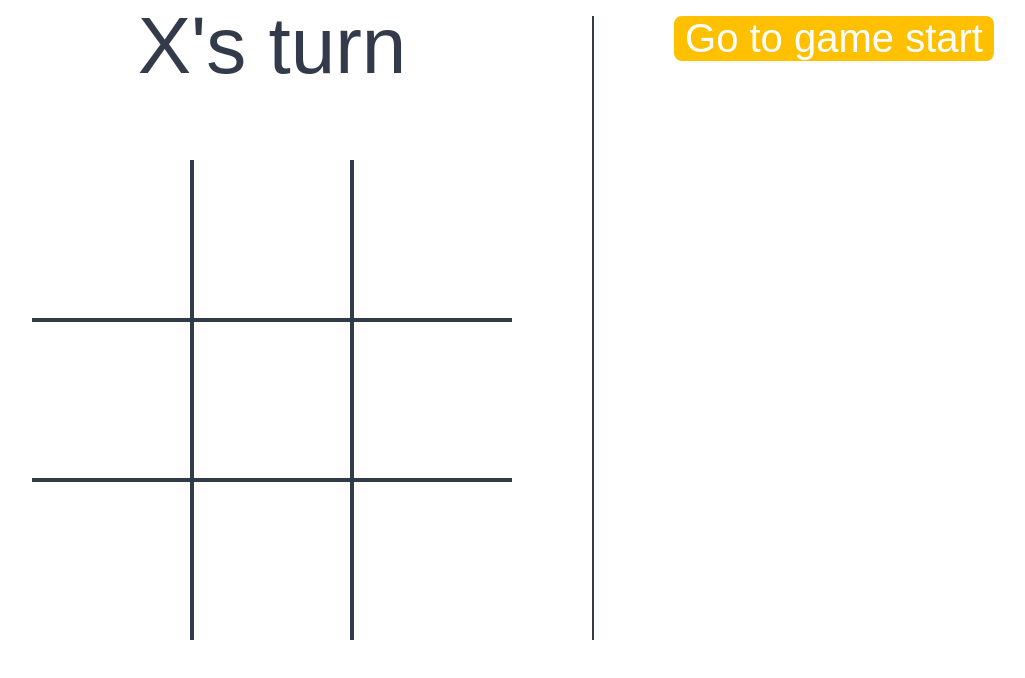
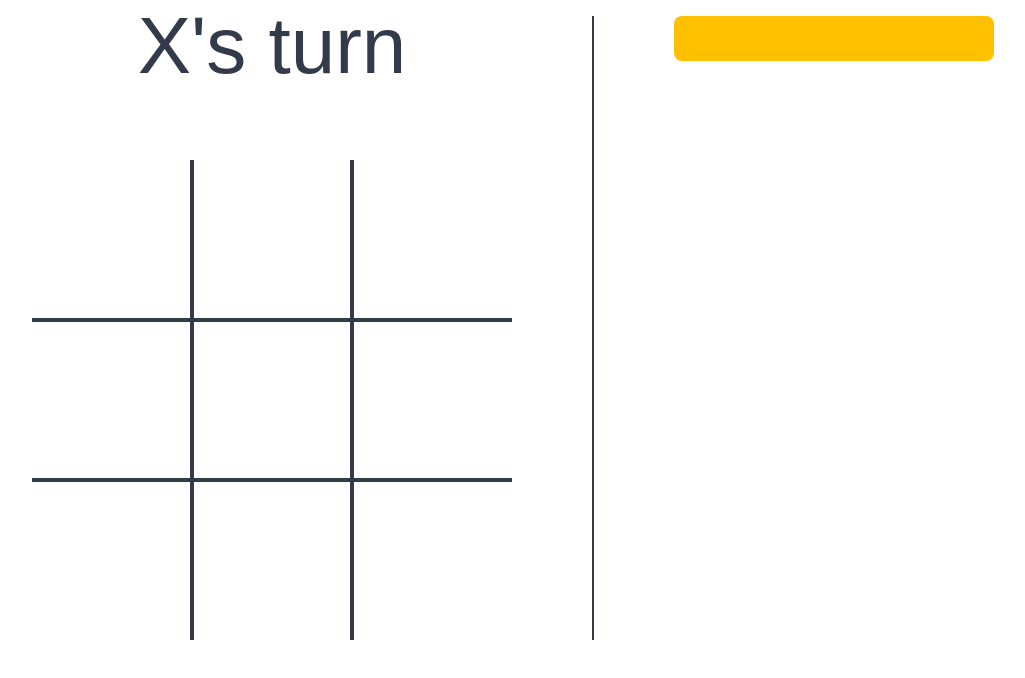
Before and after one commit to lefteris-L/react-tic-tac-toe, a React (Create React App) app: page / in a window 1280 px wide. In both pictures the pointer is over the item 961 px from the left and 38 px from the top of the page. Shown: the top 678 px of the page, without its empty margins (127-1152 px from the left). Built offline with nearby package versions, Linux system fonts and the light colour scheme.

Commit message:
edit styles

```diff
--- a/src/Components/Board/board.scss
+++ b/src/Components/Board/board.scss
@@ -15,7 +15,7 @@ $squareSide: 20vmin;
     border: solid 2px #333a4a;
     font-size: $squareSide;
     font-weight: bold;
-    background-color: #fff;
+    background-color: transparent;
     transition: color 0.3s;
   }
 
--- a/src/Components/Panel/panel.scss
+++ b/src/Components/Panel/panel.scss
@@ -32,7 +32,7 @@ $colorGrey: #333a4a;
 
     &:hover {
       background-color: $colorYellow;
-      color: #fff;
+      color: transparent;
     }
   }
 
@@ -48,11 +48,11 @@ $colorGrey: #333a4a;
     font-size: $default / 2;
     white-space: nowrap;
     color: $colorGreen;
-    background-color: #fff;
+    background-color: transparent;
     transition: all 0.3s;
 
     &:hover {
-      color: #fff;
+      color: transparent;
       background-color: $colorGreen;
     }
   }
```
